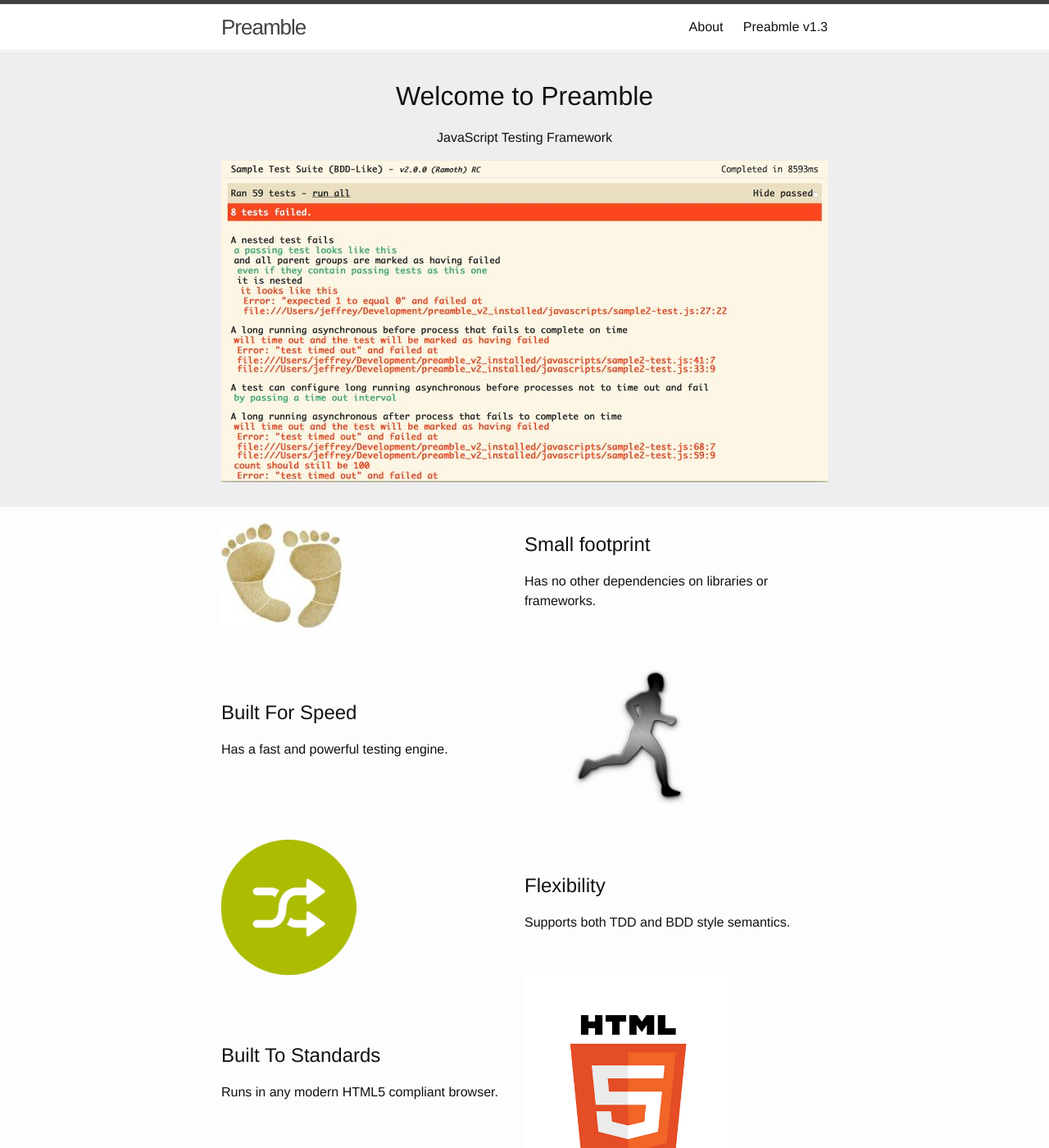
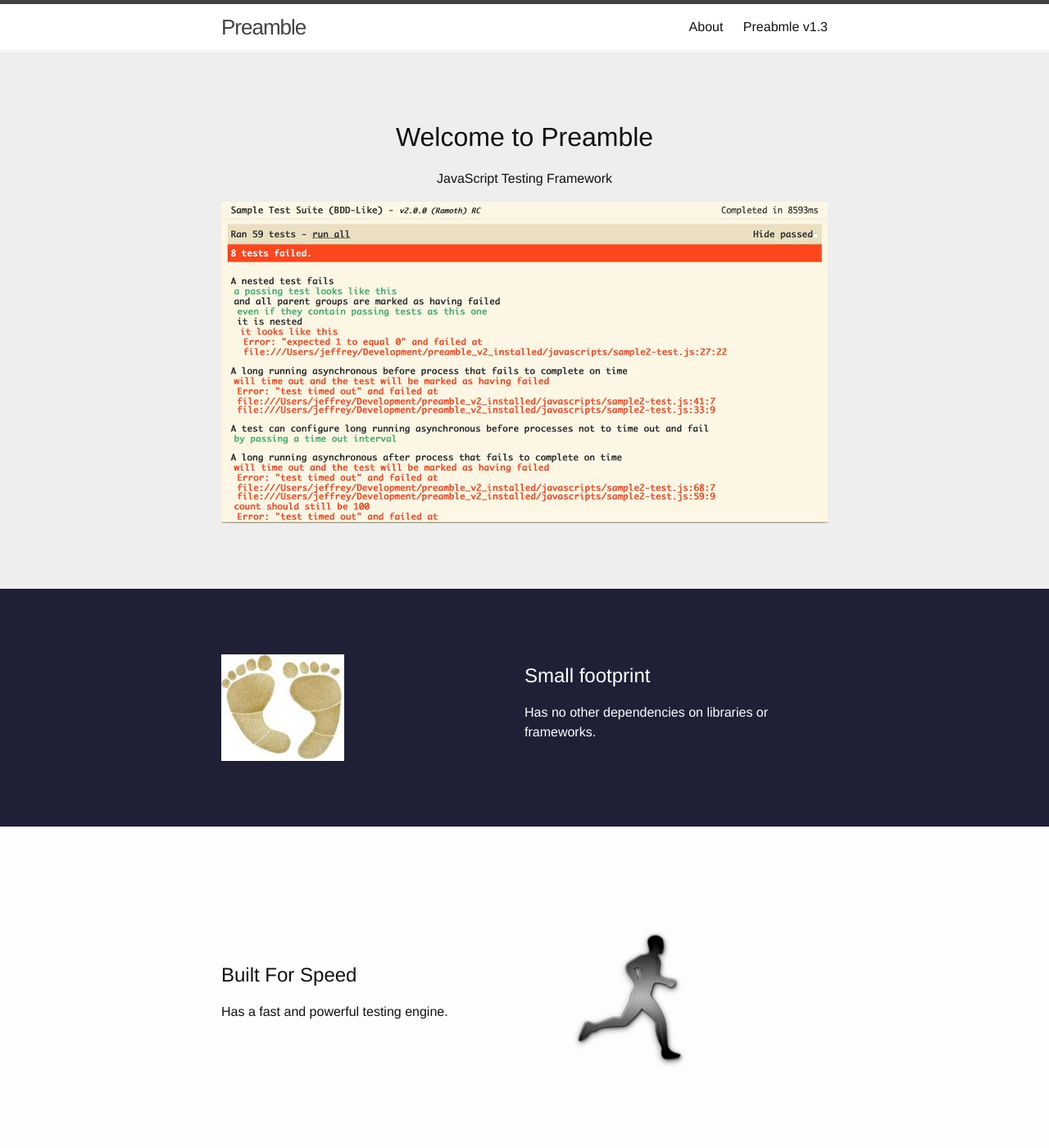
Before and after one commit to jeffschwartz/preamble, a Jekyll site: the page built from index.html, in a window 1280 px wide and 1400 px high. Shown: the whole window at 82% size. Built offline with Jekyll 4.4.1, drawn with Linux system fonts in a browser that asks for light colours; Markdown is read by kramdown in place of the engine named in the settings.

Commit message:
Added Sass styling and tweaked layout for the index page.

```diff
--- a/_layouts/index.html
+++ b/_layouts/index.html
@@ -7,7 +7,7 @@
 
     {% include header.html %}
 
-    <div>
+    <div class="index-content-container">
         {{ content }}
     </div>
 
--- a/_sass/_base.scss
+++ b/_sass/_base.scss
@@ -202,3 +202,12 @@
         }
     }
 }
+
+
+
+/**
+ * centered text alignment
+ */
+ .centered {
+     text-align: center;
+ }
--- a/_sass/_layout.scss
+++ b/_sass/_layout.scss
@@ -238,3 +238,41 @@
         }
     }
 }
+
+
+
+/**
+ index page
+ */
+.index-content-container {
+    width: 100%;
+}
+
+.index-content {
+     padding: 80px 0;
+}
+
+.index-content:first-child {
+     margin-top: 63px;
+     background-color: rgb(238, 238, 238);
+}
+
+.index-content:nth-child(even) {
+    background-color: rgb(31, 32, 54);
+    color: white;
+}
+
+.index-content-row {
+    display: table;
+    width: 100%;
+}
+
+.index-content-column {
+    display: table-cell;
+    vertical-align: middle;
+    width: 50%;
+
+    > p {
+        word-wrap: break-word;
+    }
+}
--- a/index.html
+++ b/index.html
@@ -2,140 +2,129 @@
 layout: index
 ---
 
-<div style="width: 100%; background-color: rgb(238, 238, 238); margin-top: 63px; padding: 30px 0; margin-bottom: 20px;">
-    <div class="wrapper" style="text-align: center; ">
+<div class="index-content">
+    <div class="wrapper centered">
         <h1>Welcome to Preamble</h1>
         <p>JavaScript Testing Framework</p>
         <img src="{{site.baseurl}}/images/preamble.jpg" alt="Preamble Output"/>
     </div>
 </div>
 
+<div class="index-content">
     <div class="wrapper">
-    <div class="home">
+        <div class="index-content-row">
 
-        <div style="margin-bottom: 20px;">
-
-            <div style="display: table; width: 100%;">
-
-                <div style="display: table-cell; vertical-align: middle; width: 50%">
+            <div class="index-content-column">
                 <img src="{{site.baseurl}}/images/smallfootprint.jpg" alt="small footprint" />
             </div>
 
-                <div style="display: table-cell; vertical-align: middle; width: 50%">
+            <div class="index-content-column">
                 <h2>Small footprint</h2>
-                    <p style="word-wrap: break-word;">Has no other dependencies on libraries or frameworks.</p>
+                <p>Has no other dependencies on libraries or frameworks.</p>
             </div>
 
         </div>
+    </div>
+</div>
 
-            <div style="display: table; width: 100%;">
+<div class="index-content">
+    <div class="wrapper">
+        <div class="index-content-row">
 
-                <div style="display: table-cell; vertical-align: middle; width: 50%">
+            <div class="index-content-column">
                 <h2>Built For Speed</h2>
                 <p>Has a fast and powerful testing engine.</p>
             </div>
 
-                <div style="display: table-cell; vertical-align: middle; width: 50%">
+            <div class="index-content-column">
                 <img src="{{site.baseurl}}/images/fastandpowerful.png" alt="fast and powerful" />
             </div>
 
         </div>
+    </div>
+</div>
 
-            <div style="display: table; width: 100%;">
+<div class="index-content">
+    <div class="wrapper">
+        <div class="index-content-row">
 
-                <div style="display: table-cell; vertical-align: middle; width: 50%">
+            <div class="index-content-column">
                 <img src="{{site.baseurl}}/images/flexibility.png" alt="flexibillity" />
             </div>
 
-                <div style="display: table-cell; vertical-align: middle; width: 50%">
+            <div class="index-content-column">
                 <h2>Flexibility</h2>
-                    <p style="word-wrap: break-word;">Supports both TDD and BDD style semantics.</p>
+                <p>Supports both TDD and BDD style semantics.</p>
             </div>
 
         </div>
+    </div>
+</div>
 
-            <div style="display: table; width: 100%;">
+<div class="index-content">
+    <div class="wrapper">
+        <div class="index-content-row">
 
-                <div style="display: table-cell; vertical-align: middle; width: 50%">
+            <div class="index-content-column">
                 <h2>Built To Standards</h2>
                 <p>Runs in any modern HTML5 compliant browser.</p>
             </div>
 
-                <div style="display: table-cell; vertical-align: middle; width: 50%">
+            <div class="index-content-column">
                 <img src="{{site.baseurl}}/images/HTML5.png" alt="HTML5" />
             </div>
 
         </div>
+    </div>
+</div>
 
-            <div style="display: table; width: 100%;">
+<div class="index-content">
+    <div class="wrapper">
+        <div class="index-content-row">
 
-                <div style="display: table-cell; vertical-align: middle; width: 50%">
+            <div class="index-content-column">
                 <img src="{{site.baseurl}}/images/phantomjs.png" alt="phantomjs" />
             </div>
 
-                <div style="display: table-cell; vertical-align: middle; width: 50%">
+            <div class="index-content-column">
                 <h2>Runs Headless</h2>
-                    <p style="word-wrap: break-word;">Run with PhantomJS.</p>
+                <p>Run with PhantomJS.</p>
             </div>
 
         </div>
+    </div>
+</div>
 
-            <div style="display: table; width: 100%;">
+<div class="index-content">
+    <div class="wrapper">
+        <div class="index-content-row">
 
-                <div style="display: table-cell; vertical-align: middle; width: 50%">
+            <div class="index-content-column">
                 <h2>No Nonsense</h2>
                 <p>Has thorough reporting capabilities through the browser.</p>
             </div>
 
-                <div style="display: table-cell; vertical-align: middle; width: 50%">
+            <div class="index-content-column">
                 <img src="{{site.baseurl}}/images/reporting.jpg" alt="reporting" />
             </div>
 
         </div>
+    </div>
+</div>
 
-            <div style="display: table; width: 100%;">
+<div class="index-content">
+    <div class="wrapper">
+        <div class="index-content-row">
 
-                <div style="display: table-cell; vertical-align: middle; width: 50%">
+            <div class="index-content-column">
                 <img src="{{site.baseurl}}/images/rubixcube.jpg" alt="rubix cube" />
             </div>
 
-                <div style="display: table-cell; vertical-align: middle; width: 50%">
+            <div class="index-content-column">
                 <h2>Workflow</h2>
-                    <p style="word-wrap: break-word;">Authoring and running tests is easy, intuitive and even fun.</p>
+                <p>Authoring and running tests is easy, intuitive and even fun.</p>
             </div>
 
         </div>
-
-        </div>
-
-    <!--     <ul>
-        <li>Has a small footprint - no dependencies on libraries or frameworks.</li>
-        <li>Has a fast and powerful testing engine.</li>
-        <li>Supports both TDD and BDD style semantics.</li>
-        <li>Runs in any modern HTML5 compliant browser.</li>
-        <li>Can be run headless via PhantomJS.</li>
-        <li>Has thorough reporting capabilities through the browser.</li>
-        <li>Makes the task of authoring and running tests easy, intuitive and even fun.</li>
-    </ul>
-     -->
-    <!--
-        <h1 class="page-heading">Posts</h1>
-
-        <ul class="post-list">
-            {% for post in site.posts %}
-            <li>
-                <span class="post-meta">{{ post.date | date: "%b %-d, %Y" }}</span>
-
-                <h2>
-                    <a class="post-link" href="{{ post.url | prepend: site.baseurl }}">{{ post.title }}</a>
-                </h2>
-            </li>
-            {% endfor %}
-        </ul>
-
-        <p class="rss-subscribe">subscribe <a href="{{ "/feed.xml" | prepend: site.baseurl }}">via RSS</a></p>
-
-     -->
-
     </div>
 </div>
```
Lines whose indentation alone changed are shown as unchanged.
